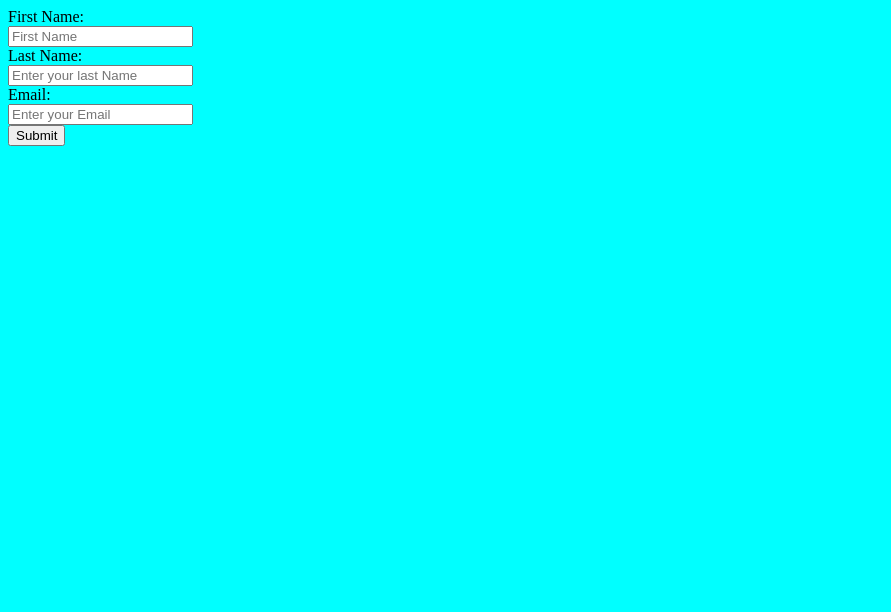
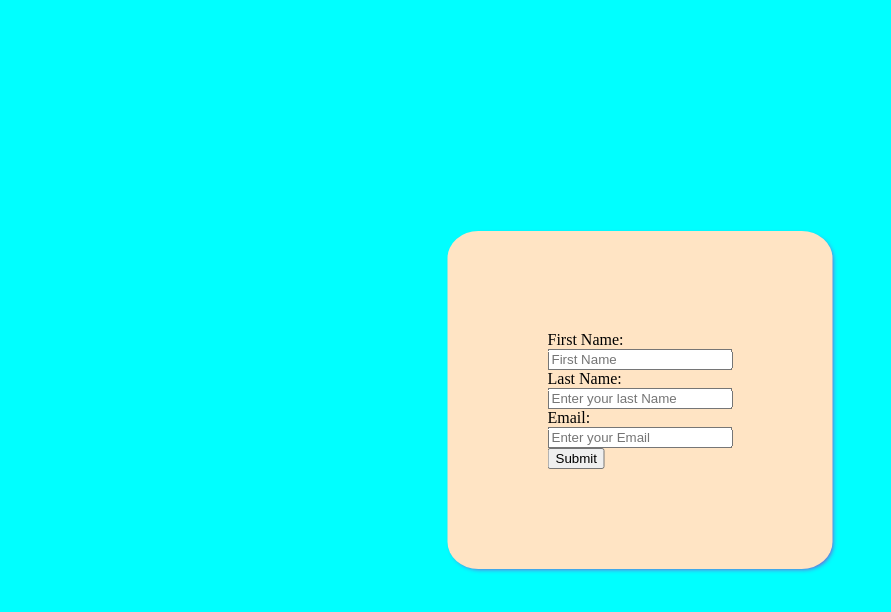
Before and after one commit to Prityl78/html-form, a plain HTML site: page index.html in a window 1280 px wide. Shown: the whole page, without its empty margins (0-891 px from the left). Drawn offline with Linux system fonts and the light colour scheme.

Commit message:
add style to the form

```diff
--- a/css/style.css
+++ b/css/style.css
@@ -1,3 +1,13 @@
 body {background-color: aqua;
 
 }
+form {
+    background-color: bisque;
+    position:absolute;
+    top: 50%;
+    left: 50%;
+    padding: 100px;
+    border-radius: 8%;
+    box-shadow: 2px 2px 5px -2px darkorchid;
+    transform: translate(-50%, -50%);
+}
```
